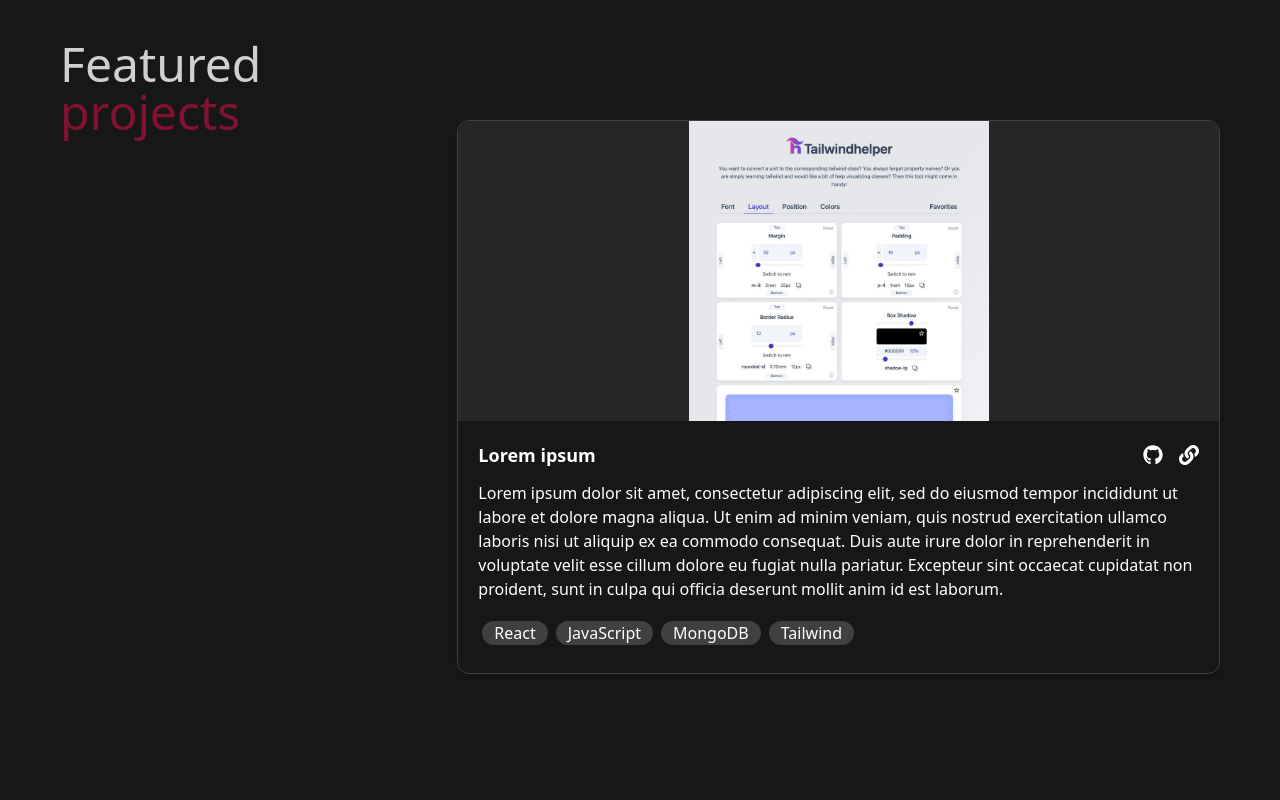
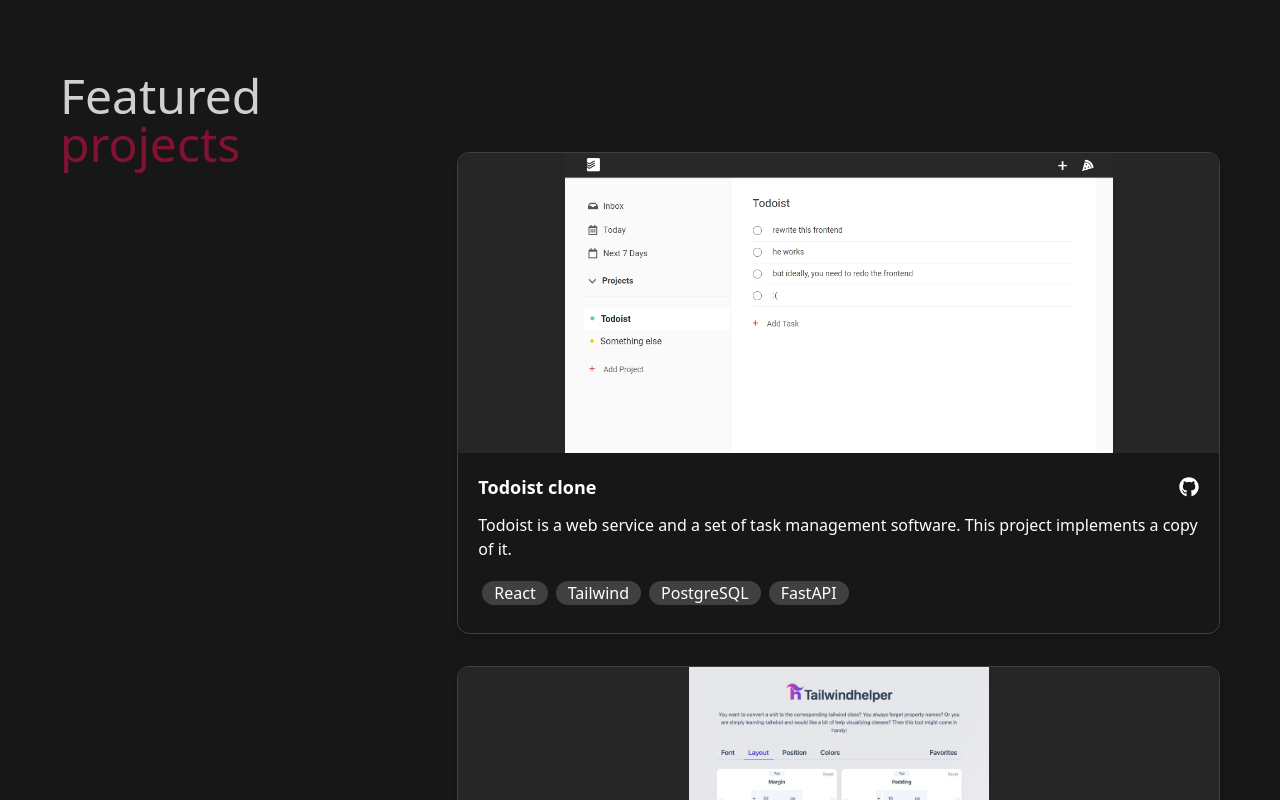
Before and after one commit to IllusionOfControl/personal-page, a Next.js app: page / in a window 1280 px wide. Shown: the part 2040-2840 px from the top of the page. Built offline with nearby package versions, Linux system fonts and the light colour scheme.

Commit message:
updated info

```diff
--- a/src/components/Projects/index.js
+++ b/src/components/Projects/index.js
@@ -19,7 +19,7 @@
                   <div className="flex flex-col">
                     <div
                       className="relative h-[200px] w-full rounded-t-xl bg-neutral-800 lg:h-[300px]">
-                      <Image src={project.img} alt="Portfolio" width={300} height={300}
+                      <Image src={project.img} alt="Portfolio" width={700} height={700}
                              className="absolute h-full w-full z-10 rounded-t-xl object-contain"/>
                     </div>
                     <div className="h-fit p-5 space-y-3">
--- a/src/data/index.js
+++ b/src/data/index.js
@@ -1,13 +1,23 @@
 const skills = [
   {name: "Python", tools: ["FastAPI", "Django", "Flask", "OpenCV"]},
-  {name: "JavaScript", tools: ["React", "Angular", "Vue", "Node"]},
+  {name: "JavaScript", tools: ["React", "Next"]},
   {name: "C/C++", tools: ["SFML", "OpenGL", "STL 11"]},
   {name: "Java", tools: ["Core"]},
   {name: "Linux", tools: ["Bash", "Docker"]},
-  {name: "Databases", tools: ["SQLite", "Redis"]}
+  {name: "Databases", tools: ["PostgreSQL", "SQLite", "Redis"]}
 ]
 
 const projects = [
+  {
+    title: "Todoist clone",
+    img: "/projects/todoist-clone.jpg",
+    stack: ["React", "Tailwind", "PostgreSQL", "FastAPI"],
+    description: "Todoist is a web service and a set of task management software. This project implements a copy of it.",
+    links: {
+      github: "https://github.com/IllusionOfControl/todoist-clone",
+      // demo: "https://example.com/"
+    }
+  },
   {
     title: "Lorem ipsum",
     img: "/projects/example.jpg",
```
Also changed, not shown: public/projects/todoist-clone.jpg (added), 1 other file (tests, documents, lock files or other folders).
